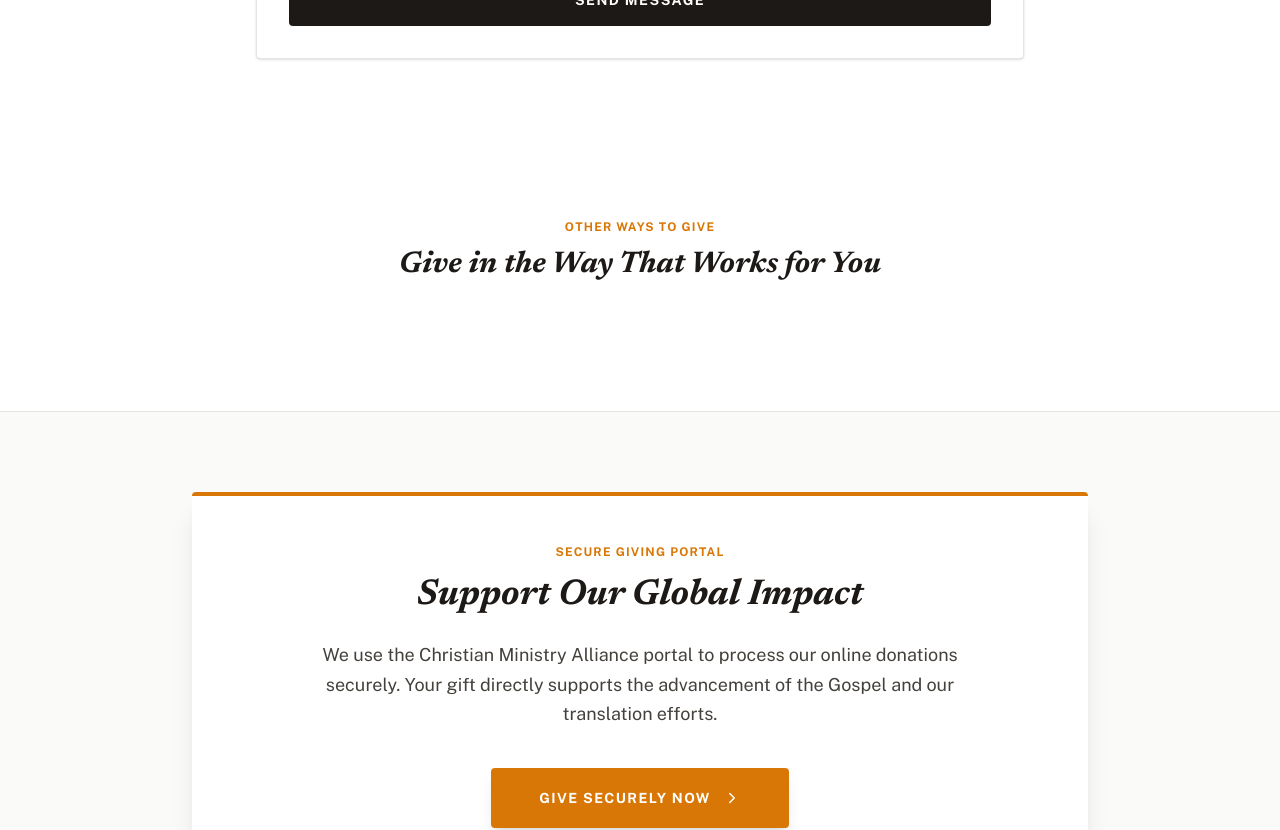
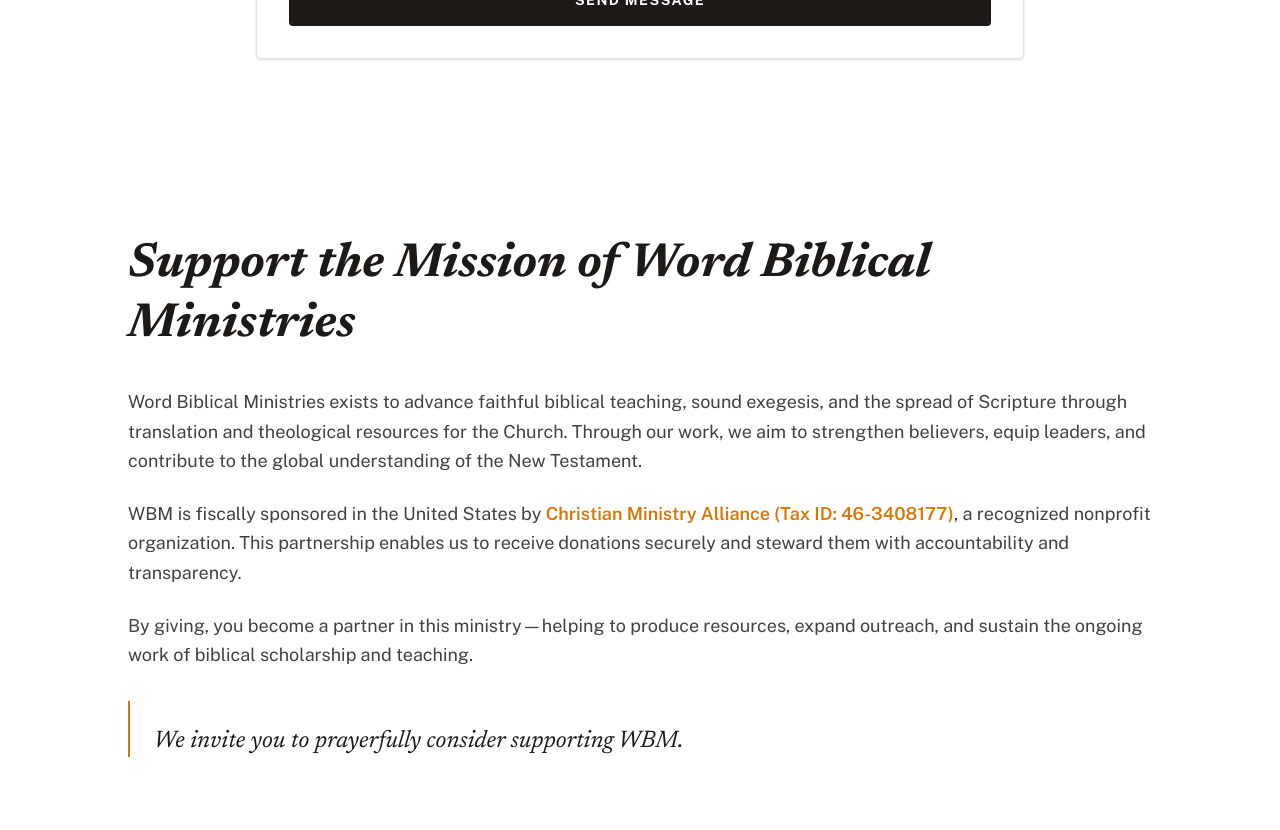
Before and after one commit to mayormankind/wordbiblicalministries, a Next.js app: page /give in a window 1280 px wide. Shown: the part 2060-2890 px from the top of the page. Built offline with nearby package versions, Linux system fonts and the light colour scheme.

Commit message:
fix:replace other ways of giving section with mission support statement

```diff
--- a/src/views/Give.tsx
+++ b/src/views/Give.tsx
@@ -1,16 +1,7 @@
 "use client";
 
 import PageHero from "../components/PageHero";
-import {
-  Heart,
-  Shield,
-  Globe,
-  ChevronRight,
-  CreditCard,
-  Landmark,
-  Mail,
-  Smartphone,
-} from "lucide-react";
+import { Heart, Shield, Globe, ChevronRight, Landmark } from "lucide-react";
 import AnimateOnScroll from "../components/AnimateOnScroll";
 import { countries } from "@/content/countries";
 
@@ -190,19 +181,47 @@
           </AnimateOnScroll>
         </div>
       </section>
-
-      <section className="py-20 px-6 bg-surface-container-lowest">
+      {/* Mission & Stewardship */}
+      <section className="py-24 px-6 bg-surface-container-lowest overflow-hidden">
         <div className="max-w-5xl mx-auto">
-          <AnimateOnScroll animation="fade-up">
-            <div className="text-center mb-12">
-              <p className="text-surface-tint text-xs uppercase tracking-widest font-bold mb-3">
-                Other Ways to Give
-              </p>
-              <h2 className="text-3xl font-bold text-on-surface mb-4 font-headline italic">
-                Give in the Way That Works for You
-              </h2>
+          <div className="items-start">
+            <div className="">
+              <AnimateOnScroll animation="fade-right">
+                <h2 className="text-4xl md:text-5xl font-bold text-on-surface mb-8 font-headline italic leading-tight">
+                  Support the Mission of Word Biblical Ministries
+                </h2>
+                <div className="space-y-6 text-on-surface-variant text-lg leading-relaxed">
+                  <p>
+                    Word Biblical Ministries exists to advance faithful biblical
+                    teaching, sound exegesis, and the spread of Scripture
+                    through translation and theological resources for the
+                    Church. Through our work, we aim to strengthen believers,
+                    equip leaders, and contribute to the global understanding of
+                    the New Testament.
+                  </p>
+                  <p>
+                    WBM is fiscally sponsored in the United States by{" "}
+                    <span className="text-on-surface font-semibold text-primary">
+                      Christian Ministry Alliance (Tax ID: 46-3408177)
+                    </span>
+                    , a recognized nonprofit organization. This partnership
+                    enables us to receive donations securely and steward them
+                    with accountability and transparency.
+                  </p>
+                  <p>
+                    By giving, you become a partner in this ministry—helping to
+                    produce resources, expand outreach, and sustain the ongoing
+                    work of biblical scholarship and teaching.
+                  </p>
+                  <div className="pt-6 border-l-2 border-primary pl-6 mt-8">
+                    <p className="font-headline italic text-2xl text-on-surface">
+                      We invite you to prayerfully consider supporting WBM.
+                    </p>
+                  </div>
+                </div>
+              </AnimateOnScroll>
             </div>
-          </AnimateOnScroll>
+          </div>
         </div>
       </section>
       {/* Third Party Giving CTA */}
```
